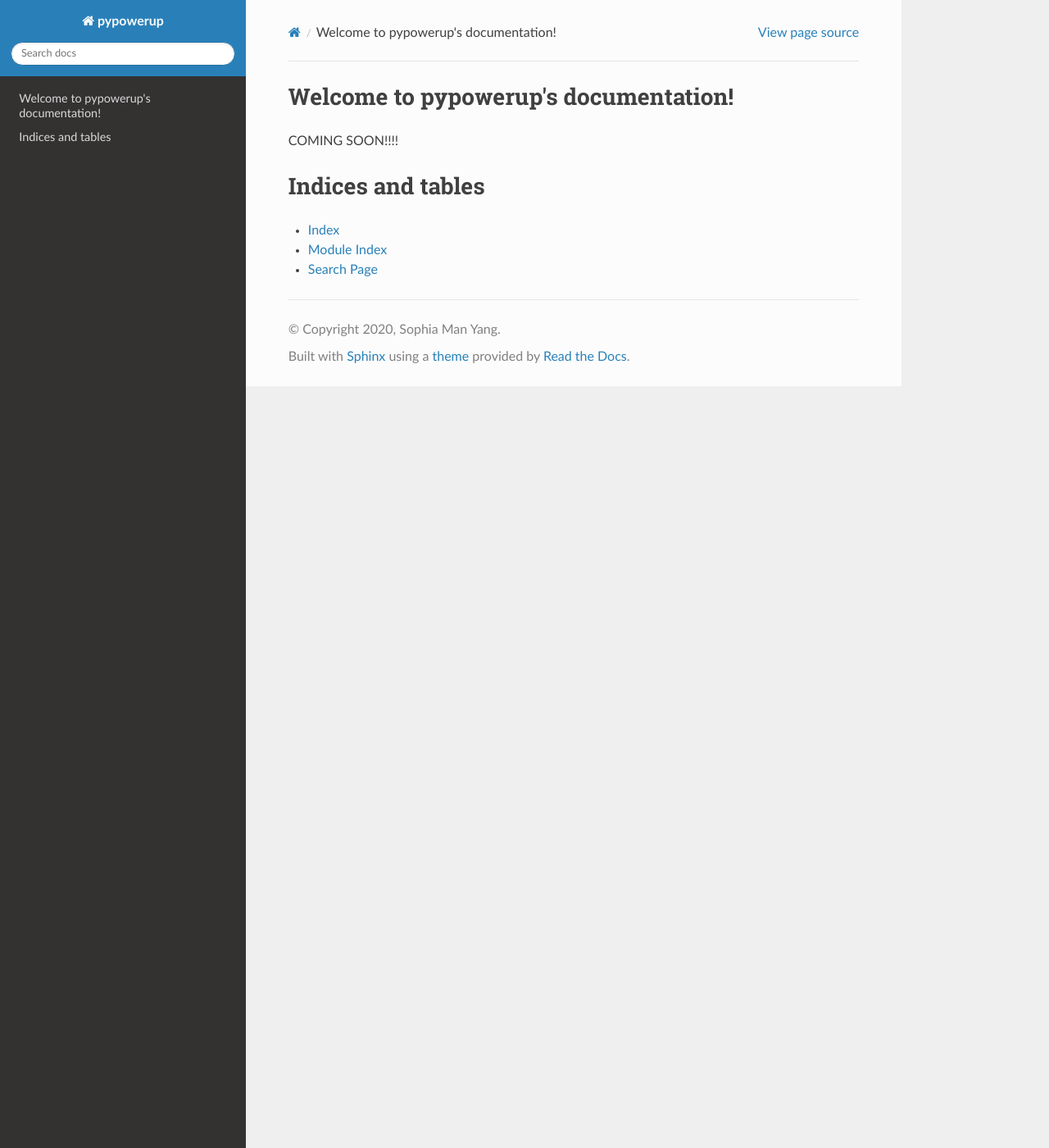
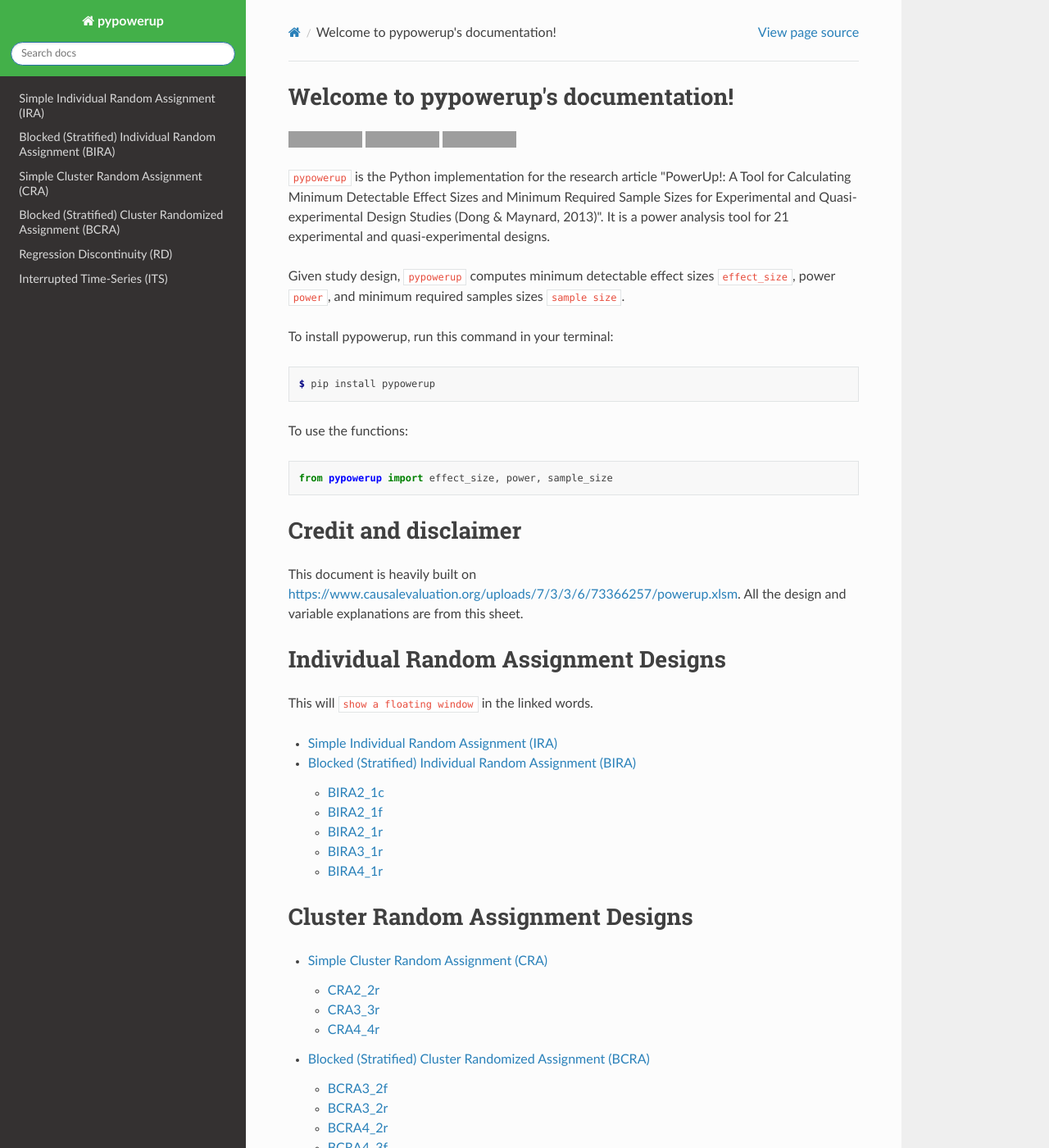
Before and after one commit to sophiamyang/pypowerup, a Sphinx documentation site: the page built from docs/source/index.rst, in a window 1280 px wide and 1400 px high. Shown: the whole window at 82% size. Built offline with Sphinx 7.4.7 and the Read the Docs theme 2.0.0, drawn with Linux system fonts in a browser that asks for light colours; cross-references to code outside the pages are shown as plain code; some of the changed text lies outside the part shown; grey boxes are pictures that could not be loaded.

```diff
--- /dev/null
+++ b/docs/source/BCRA.md
@@ -0,0 +1,32 @@
+# Blocked (Stratified) Cluster Randomized Assignment (BCRA)
+
+
+## BCRA3_2f
+
+| Assignment | Clustering Level | Treatment Assignment | Treatment Level| Cluster Effect |
+|:----------:|:----------------:|:--------------------:|:--------------:|:--------------:|
+| blocked    | 3                | cluster              | 2              | fixed          |
+
+## BCRA3_2r
+
+| Assignment | Clustering Level | Treatment Assignment | Treatment Level| Cluster Effect |
+|:----------:|:----------------:|:--------------------:|:--------------:|:--------------:|
+| blocked    | 3                | cluster              | 2              | random         |
+
+## BCRA4_2r
+
+| Assignment | Clustering Level | Treatment Assignment | Treatment Level| Cluster Effect |
+|:----------:|:----------------:|:--------------------:|:--------------:|:--------------:|
+| blocked    | 4                | cluster              | 2              | random         |
+
+## BCRA4_3f
+
+| Assignment | Clustering Level | Treatment Assignment | Treatment Level| Cluster Effect |
+|:----------:|:----------------:|:--------------------:|:--------------:|:--------------:|
+| blocked    | 4                | cluster              | 3              | fixed          |
+
+## BCRA4_3r
+
+| Assignment | Clustering Level | Treatment Assignment | Treatment Level| Cluster Effect |
+|:----------:|:----------------:|:--------------------:|:--------------:|:--------------:|
+| blocked    | 4                | cluster              | 3              | random         |
--- /dev/null
+++ b/docs/source/CRA.md
@@ -0,0 +1,20 @@
+# Simple Cluster Random Assignment (CRA)
+
+
+## CRA2_2r
+
+| Assignment | Clustering Level | Treatment Assignment | Treatment Level| Cluster Effect |
+|:----------:|:----------------:|:--------------------:|:--------------:|:--------------:|
+| simple     | 2                | cluster              | 2              | random         |
+
+## CRA3_3r
+
+| Assignment | Clustering Level | Treatment Assignment | Treatment Level| Cluster Effect |
+|:----------:|:----------------:|:--------------------:|:--------------:|:--------------:|
+| simple     | 3                | cluster              | 3              | random         |
+
+## CRA4_4r
+
+| Assignment | Clustering Level | Treatment Assignment | Treatment Level| Cluster Effect |
+|:----------:|:----------------:|:--------------------:|:--------------:|:--------------:|
+| simple     | 4                | cluster              | 4              | random         |
--- /dev/null
+++ b/docs/source/ITS.md
@@ -0,0 +1,6 @@
+# Interrupted Time-Series (ITS)
+
+
+| Assignment | Clustering Level | Treatment Assignment | Treatment Level| Cluster Effect |
+|:----------:|:----------------:|:--------------------:|:--------------:|:--------------:|
+| blocked    | 3                | cluster              | 2              | constant at level 3 <br> random at level 2         |
--- /dev/null
+++ b/docs/source/RD.md
@@ -0,0 +1,38 @@
+# Regression Discontinuity (RD)
+
+
+## RD2_1f
+
+| Assignment | Clustering Level | Treatment Assignment | Treatment Level| Cluster Effect |
+|:----------:|:----------------:|:--------------------:|:--------------:|:--------------:|
+| blocked    | 2                | individual           | 1              | fixed          |
+
+## RD2_1r
+
+| Assignment | Clustering Level | Treatment Assignment | Treatment Level| Cluster Effect |
+|:----------:|:----------------:|:--------------------:|:--------------:|:--------------:|
+| blocked    | 2                | individual           | 1              | random         |
+
+## RDC_2r
+
+| Assignment | Clustering Level | Treatment Assignment | Treatment Level| Cluster Effect |
+|:----------:|:----------------:|:--------------------:|:--------------:|:--------------:|
+| simple     | 2                | cluster              | 2              | random         |
+
+## RDC_3r
+
+| Assignment | Clustering Level | Treatment Assignment | Treatment Level| Cluster Effect |
+|:----------:|:----------------:|:--------------------:|:--------------:|:--------------:|
+| simple     | 3                | cluster              | 3              | random         |
+
+## RD2_3f
+
+| Assignment | Clustering Level | Treatment Assignment | Treatment Level| Cluster Effect |
+|:----------:|:----------------:|:--------------------:|:--------------:|:--------------:|
+| blocked    | 3                | cluster              | 2              | fixed          |
+
+## RD2_3r
+
+| Assignment | Clustering Level | Treatment Assignment | Treatment Level| Cluster Effect |
+|:----------:|:----------------:|:--------------------:|:--------------:|:--------------:|
+| blocked    | 3                | cluster              | 2              | random         |
--- a/docs/source/conf.py
+++ b/docs/source/conf.py
@@ -10,9 +10,9 @@
 # add these directories to sys.path here. If the directory is relative to the
 # documentation root, use os.path.abspath to make it absolute, like shown here.
 #
-# import os
-# import sys
-# sys.path.insert(0, os.path.abspath('.'))
+import os
+import sys
+sys.path.insert(0, os.path.abspath('.'))
 
 
 # -- Project information -----------------------------------------------------
@@ -30,7 +30,23 @@ release = '0.1.0'
 # Add any Sphinx extension module names here, as strings. They can be
 # extensions coming with Sphinx (named 'sphinx.ext.*') or your custom
 # ones.
-extensions = ['recommonmark','sphinx.ext.autodoc', 'sphinx.ext.viewcode','sphinx_rtd_theme']
+extensions = [#'recommonmark''sphinx.ext.autodoc',
+'sphinx.ext.viewcode',
+'sphinx_rtd_theme',
+'sphinx.ext.autosectionlabel',
+    'sphinx.ext.autodoc',
+    'sphinx.ext.intersphinx',
+    'sphinx_markdown_tables',
+
+
+    'recommonmark',
+    'nbsphinx',
+    'hoverxref.extension'
+
+
+
+
+]
 
 # Add any paths that contain templates here, relative to this directory.
 templates_path = ['_templates']
@@ -61,3 +77,26 @@ html_theme = "sphinx_rtd_theme"
 html_static_path = ['_static']
 
 master_doc = 'index'
+source_suffix = ['.rst', '.md']
+
+html_theme_options = {
+    'display_version': True,
+    'prev_next_buttons_location': 'bottom',
+    'style_external_links': False,
+    #'style_nav_header_background': '#bf5700',
+    'style_nav_header_background': '#43b049',
+    # Toc options
+    'collapse_navigation': True,
+    'sticky_navigation': True,
+    'navigation_depth': 4,
+    'includehidden': True,
+    'titles_only': False
+}
+
+source_parsers = {
+    '.md': 'recommonmark.parser.CommonMarkParser',
+}
+
+
+# The name of the Pygments (syntax highlighting) style to use.
+pygments_style = 'default'
--- a/docs/source/index.rst
+++ b/docs/source/index.rst
@@ -6,17 +6,80 @@
 Welcome to pypowerup's documentation!
 =====================================
 
-COMING SOON!!!!
+
+.. image:: https://img.shields.io/pypi/v/pypowerup.svg
+        :target: https://pypi.python.org/pypi/pypowerup
+
+.. image:: https://img.shields.io/travis/sophiamyang/pypowerup.svg
+        :target: https://travis-ci.org/sophiamyang/pypowerup
+
+.. image:: https://readthedocs.org/projects/pypowerup/badge/?version=latest
+        :target: https://pypowerup.readthedocs.io/en/latest/?badge=latest
+        :alt: Documentation Status
+
+``pypowerup`` is the Python implementation for the research article "PowerUp!: A Tool for Calculating Minimum Detectable
+Effect Sizes and Minimum Required Sample Sizes for Experimental and Quasi-experimental Design Studies (Dong & Maynard, 2013)". It is a
+power analysis tool for 21 experimental and quasi-experimental designs.
+
+
+Given study design, ``pypowerup`` computes minimum detectable effect sizes ``effect_size``, power ``power``,
+and minimum required samples sizes ``sample size``.
+
+To install pypowerup, run this command in your terminal:
+
+.. code-block:: console
+
+    $ pip install pypowerup
+
+
+To use the functions:
+
+.. code:: python
+
+   from pypowerup import effect_size, power, sample_size
+
+Credit and disclaimer
+=====================
+This document is heavily built on https://www.causalevaluation.org/uploads/7/3/3/6/73366257/powerup.xlsm.
+All the design and variable explanations are from this sheet.
+
+Individual Random Assignment Designs
+====================================
+
+This will :hoverxref:`show a floating window <hoverxref:hoverxref>` in the linked words.
+
 
 .. toctree::
    :maxdepth: 2
-   :caption: Contents:
+
+   IRA
+   BIRA
+
+Cluster Random Assignment Designs
+=================================
+
+.. toctree::
+   :maxdepth: 2
+
+   CRA
+   BCRA
+
+Quasi-experimental Designs
+==========================
+
+.. toctree::
+   :maxdepth: 2
+
+
+   RD
+   ITS
 
 
 
-Indices and tables
-==================
+References
+==========
+Dong, N. & Maynard, R. A. (2013). PowerUp!: A tool for calculating minimum detectable
+effect sizes and minimum required sample sizes for experimental and quasi- experimental design studies, Journal of Research on Educational Effectiveness, 6(1), 24-67. doi: 10.1080/19345747.2012.673143.
+https://www.causalevaluation.org/uploads/7/3/3/6/73366257/powerup.xlsm
 
-* :ref:`genindex`
-* :ref:`modindex`
-* :ref:`search`
+Bulus, M., Dong, N., Kelcey, B., & Spybrook, J. (2019). PowerUpR: Power Analysis Tools for Multilevel Randomized Experiments. R package version 1.0.4. https://CRAN.R-project.org/package=PowerUpR
```
Also changed, not shown: docs/source/hoverxref.rst (added, +17 -0 lines), docs/source/BIRA.ipynb (added), docs/source/IRA.ipynb (added).
